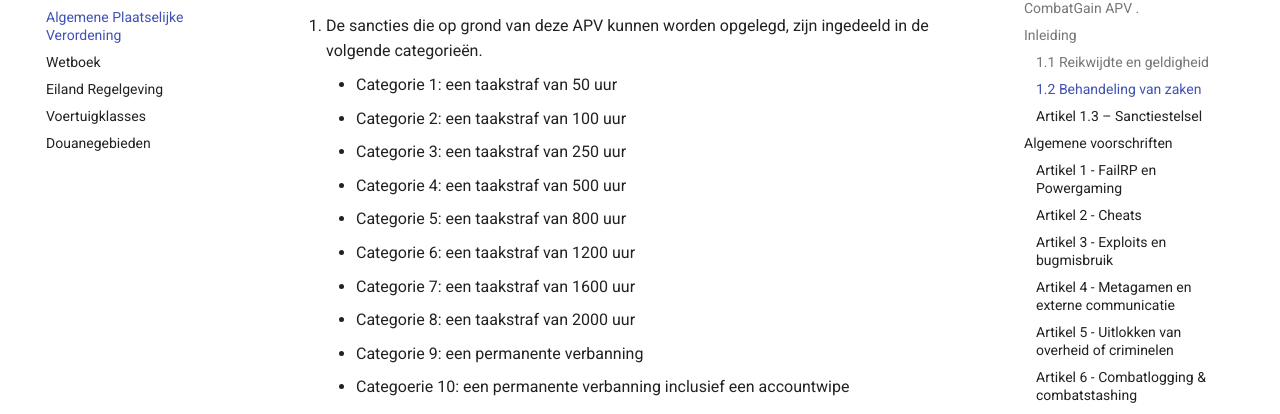
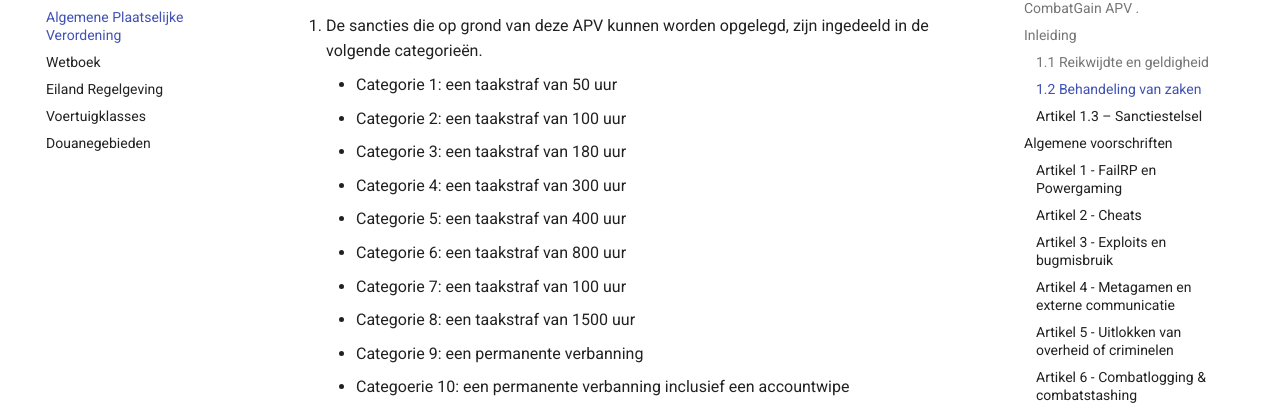
Before and after one commit to Sungerbob1/APVcg, an MkDocs documentation site: the page built from docs/apv.md, in a window 1280 px wide and 900 px high, scrolled down 1095 px. Shown: the part 118-532 px from the top of the window. Built offline with MkDocs 1.6.1 and Material for MkDocs 9.7.7, drawn with Linux system fonts in a browser that asks for light colours; comment, search, counter and statistics services are not loaded; some of the changed text lies outside the part shown.

Commit message:
fffffffffff

```diff
--- a/docs/apv.md
+++ b/docs/apv.md
@@ -25,12 +25,12 @@ De Algemene Plaatselijke Verordening van CombatGain, hierna te noemen: de APV, b
 1. De sancties die op grond van deze APV kunnen worden opgelegd, zijn ingedeeld in de volgende categorieën.
     * Categorie 1: een taakstraf van 50 uur
     * Categorie 2: een taakstraf van 100 uur
-    * Categorie 3: een taakstraf van 250 uur
-    * Categorie 4: een taakstraf van 500 uur
-    * Categorie 5: een taakstraf van 800 uur
-    * Categorie 6: een taakstraf van 1200 uur
-    * Categorie 7: een taakstraf van 1600 uur
-    * Categorie 8: een taakstraf van 2000 uur
+    * Categorie 3: een taakstraf van 180 uur
+    * Categorie 4: een taakstraf van 300 uur
+    * Categorie 5: een taakstraf van 400 uur
+    * Categorie 6: een taakstraf van 800 uur
+    * Categorie 7: een taakstraf van 100 uur
+    * Categorie 8: een taakstraf van 1500 uur
     * Categorie 9: een permanente verbanning
     * Categoerie 10: een permanente verbanning inclusief een accountwipe
 >
```
Also changed, not shown: other parts of docs/apv.md (+11 -9 lines).
